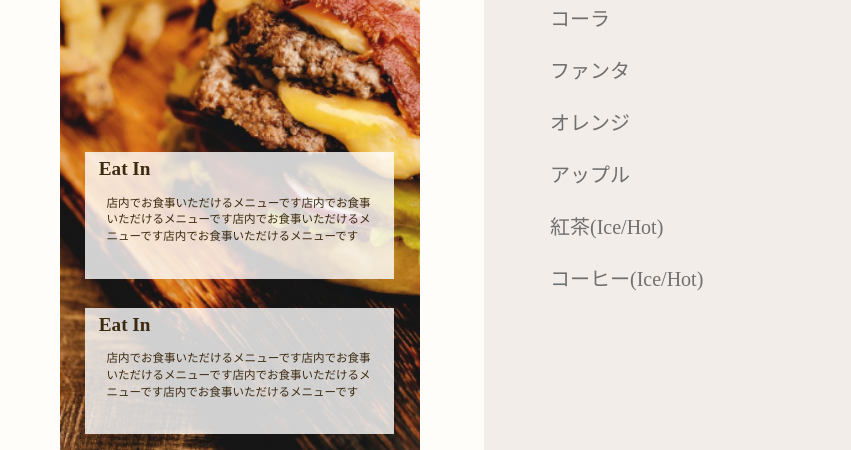
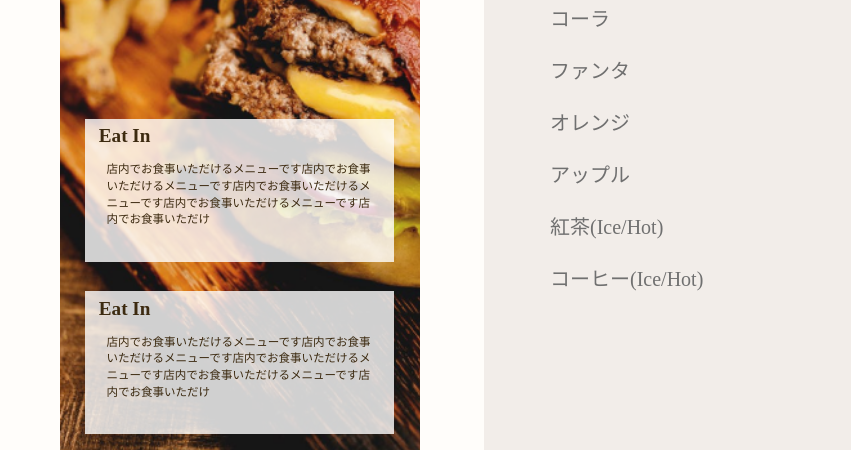
Before and after one commit to tsutsubaki/Hamburger, a plain HTML site: page index.html in a window 1280 px wide. Shown: the part 1058-1508 px from the top of the page, 429-1280 px from the left. Drawn offline with nearby package versions, Linux system fonts and the light colour scheme.

Commit message:
13commit

```diff
--- a/index.html
+++ b/index.html
@@ -84,11 +84,11 @@ jquery.min.js">
   <div class="p-item">
   <div class="l-theme l-item">
  <div class="c-figcaption__title-1">Eat In</div>
-  <div class="l-theme__service">店内でお食事いただけるメニューです店内でお食事いただけるメニューです店内でお食事いただけるメニューです店内でお食事いただけるメニューです</div>
+  <div class="l-theme__service">店内でお食事いただけるメニューです店内でお食事いただけるメニューです店内でお食事いただけるメニューです店内でお食事いただけるメニューです店内でお食事いただけ</div>
  </div><!--p-theme-->
  <div class="l-theme__theme l-item">
   <div class="c-figcaption__title-1">Eat In</div>
-   <div class="l-theme__service">店内でお食事いただけるメニューです店内でお食事いただけるメニューです店内でお食事いただけるメニューです店内でお食事いただけるメニューです</div>
+   <div class="l-theme__service">店内でお食事いただけるメニューです店内でお食事いただけるメニューです店内でお食事いただけるメニューです店内でお食事いただけるメニューです店内でお食事いただけ</div>
   </div><!--l-theme_2-->
 </div><!--p-item-->
 </section>
```
